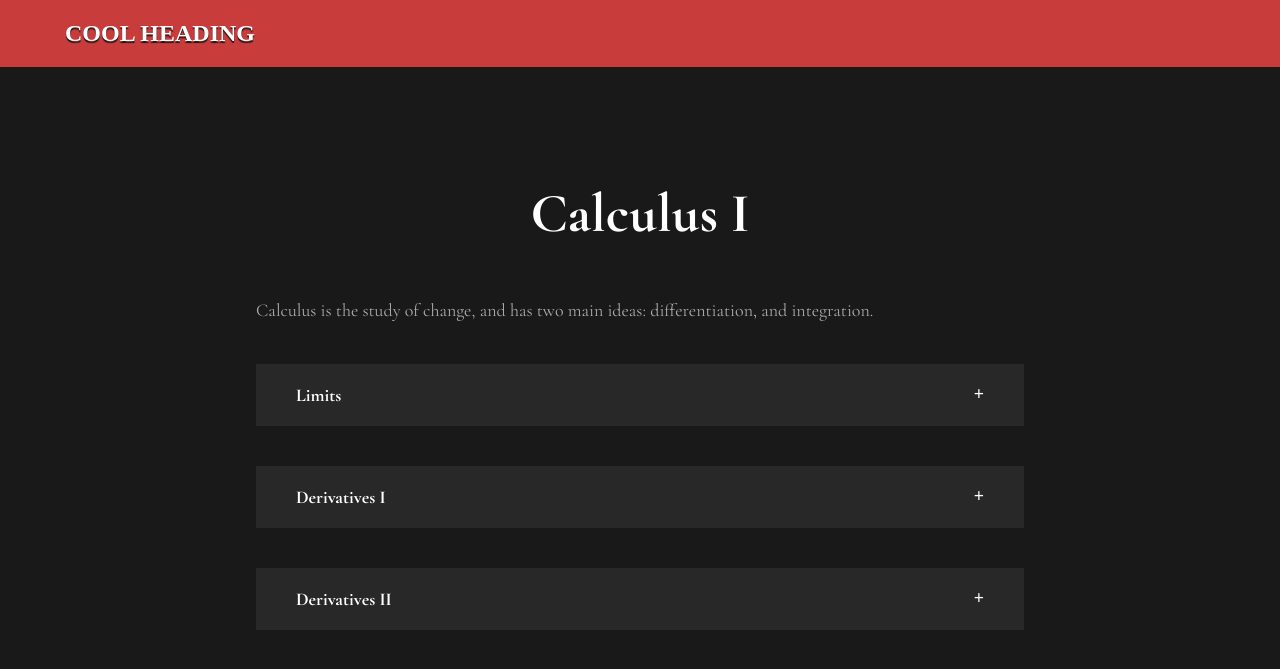
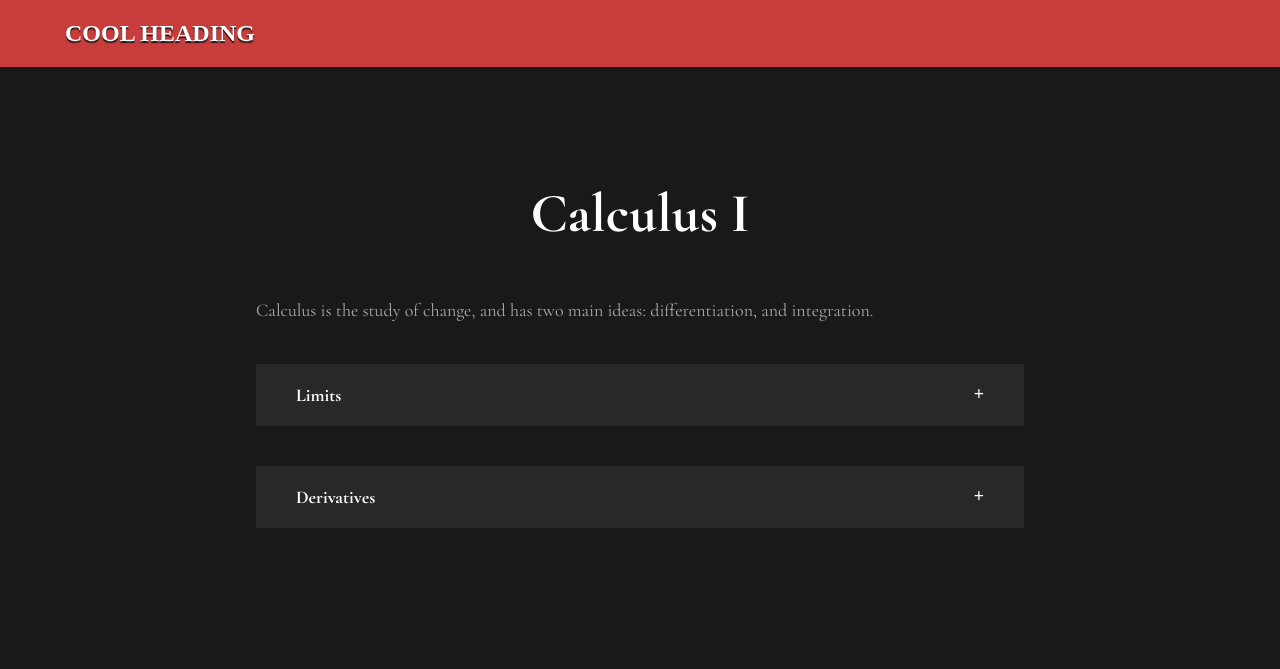
Before and after one commit to UnPolloLoco/math, a Jekyll site: the page built from topics/calculus/index.html, in a window 1280 px wide. Shown: the top 669 px of the page. Built offline with Jekyll 4.4.1, drawn with Linux system fonts in a browser that asks for light colours.

Commit message:
Derivatives rearrangement

```diff
--- a/topics/calculus/index.html
+++ b/topics/calculus/index.html
@@ -19,7 +19,7 @@ title: Calculus I
 </c-extra>
 
 
-<c-accordion data-opens="2">Derivatives I</c-accordion>
+<c-accordion data-opens="2">Derivatives</c-accordion>
 <c-extra data-openedby="2">
 	<p>Derivatives represent the rate of change, or slope, of a function.</p>
 
@@ -30,22 +30,13 @@ title: Calculus I
 		<li><a href="">Power Rule Highlight</a>: A quick method of differentiating polynomials.</li>
 		<li><a href="">One-Sided Derivatives</a>: Checking the derivative of just one side of a point.</li>
 		<li><a href="">Differentiability</a>: Figuring out when a function can't be differentiated at a given point.</li>
+		<li><a href="">Chain Rule Highlight</a>: Differentiating compositions of functions.</li>
 		<li><a href="">Derivative Rules</a>: Easily find derivaties of different types of functions.</li>
 		<li><a href="">Trigonometric Derivative Rules</a>: Easily find derivatives of trigonometric functions.</li>
-	</ol>
-</c-extra>
-
-
-<c-accordion data-opens="3">Derivatives II</c-accordion>
-<c-extra data-openedby="3">
-	<p>Derivatives represent the rate of change, or slope, of a function.</p>
-
-	<ol>
 		<li><a href="">Higher Order Derivatives</a>: Taking the derivative of a derivative.</li>
 		<li><a href="">Applications of Derivatives</a>: Finding out what derivatives can actually be used for.</li>
 		<li><a href="">L'Hôpital's Rule</a>: Quickly solving indeterminate limits with derivatives.</li>
-		<li><a href="">Chain Rule Highlight</a>: Differentiating compositions of functions.</li>
 		<li><a href="">Implicit Differentiation</a>: Figuring out how to differentiate an equation that isn't a true function.</li>
-		<li>More to come?</li>
+		<li>More to come...</li>
 	</ol>
 </c-extra>
```
